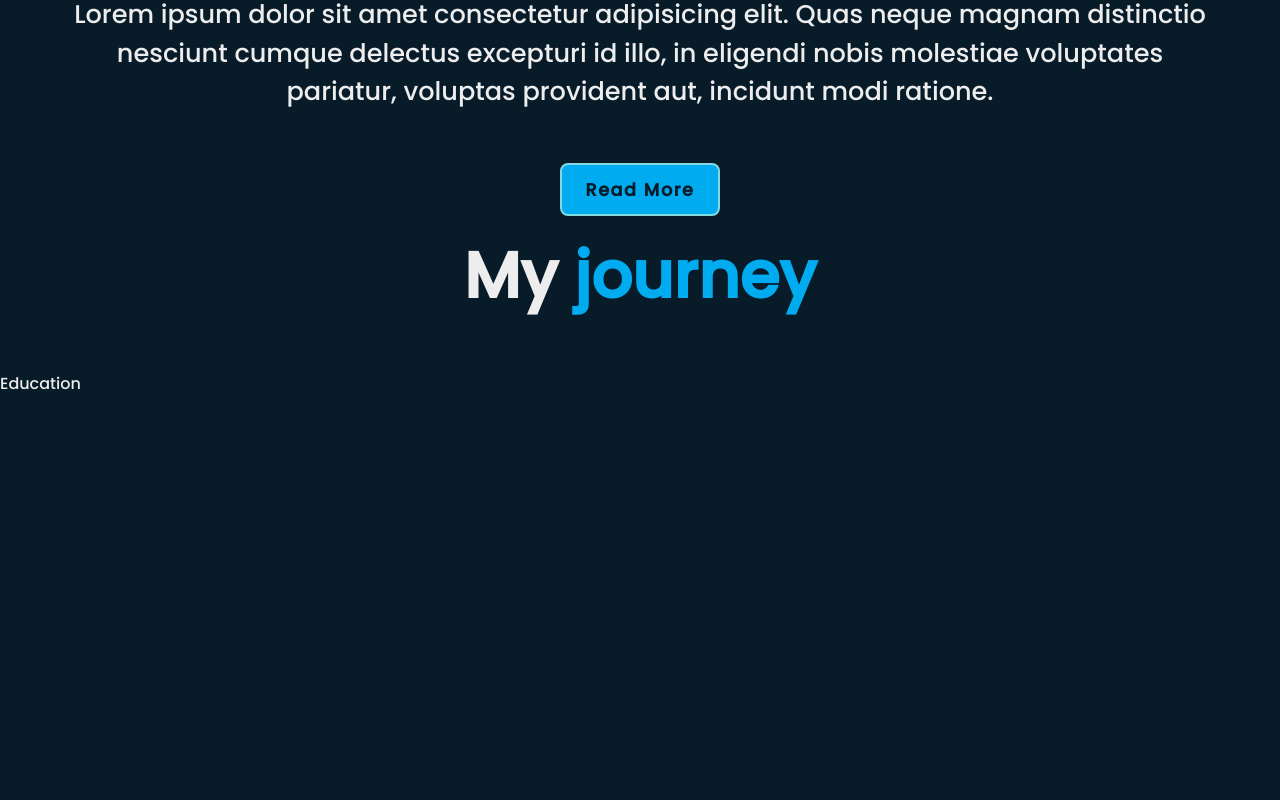
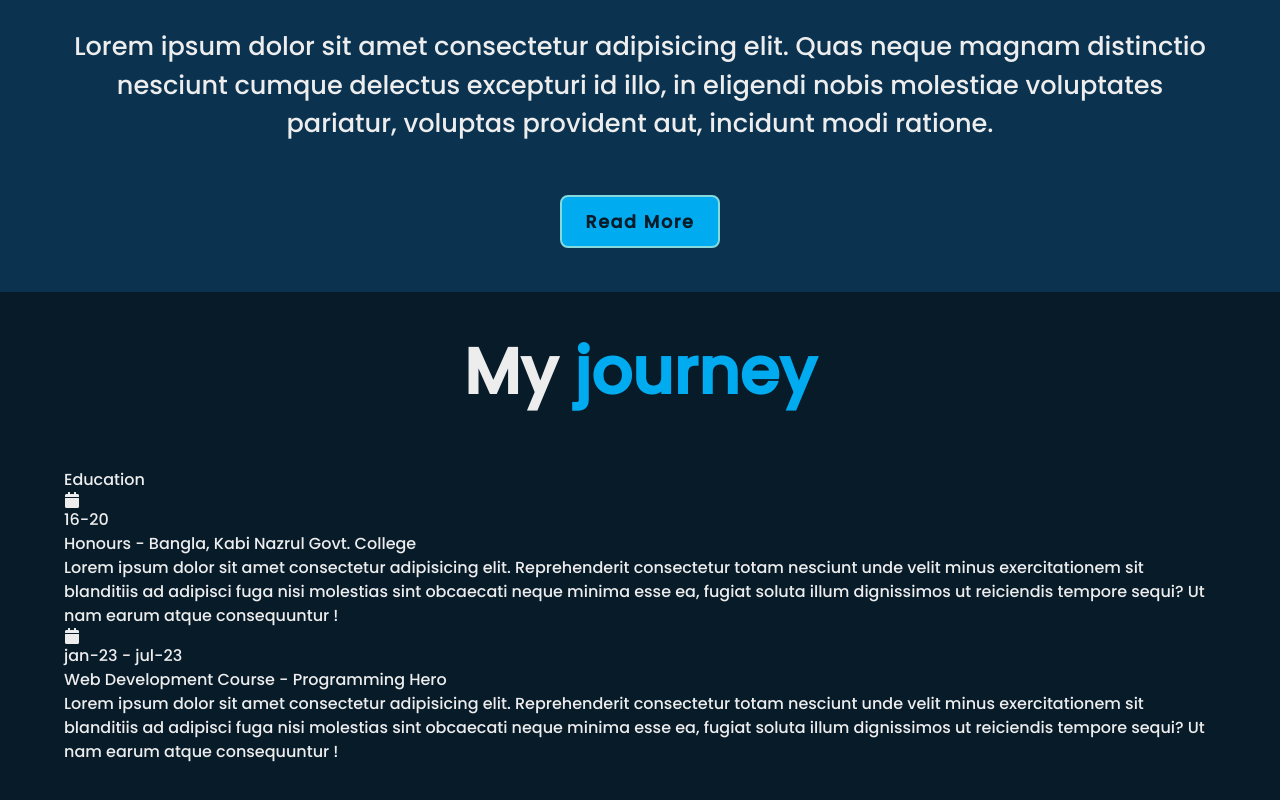
Before and after one commit to HimaloyAshis/portfolio-ab, a React (Vite) app: page / in a window 1280 px wide. Shown: the part 1392-2192 px from the top of the page. Before the commit the page ends 1788 px from the top, so only its background shows below. Built offline with nearby package versions, Linux system fonts and the light colour scheme.

Commit message:
education added

```diff
--- a/src/Page/Home/Home.css
+++ b/src/Page/Home/Home.css
@@ -215,7 +215,8 @@
 }
 
 .about{
-    padding: 0 5%;
+    padding: 2rem 5%;
+    background: #0b3350;
     display: flex;
     justify-content: center;
     align-items: center;
@@ -290,3 +291,24 @@ span{
 .btn-box.btns a{
     background: var(--second-bg-color);
 }
+
+.education{
+    padding: 0 5%;
+    display: flex;
+    flex-direction: column;
+    justify-content: center;
+    align-items: center;
+    min-height: auto;
+    padding-bottom: 5rem;
+    padding-top: 2rem;
+}
+
+.education .education-row{
+    display: flex;
+    flex-wrap: wrap;
+    gap: 5rem;
+}
+
+.education-row .education-column{
+
+}
--- a/src/Page/Home/Home.jsx
+++ b/src/Page/Home/Home.jsx
@@ -1,7 +1,7 @@
 import React from 'react';
 import './Home.css'
 import { Link } from 'react-router-dom';
-import { FaBars, FaBeer, FaFacebook, FaGithub, FaLinkedin } from 'react-icons/fa';
+import { FaBars, FaBeer, FaCalendar, FaFacebook, FaGithub, FaLinkedin } from 'react-icons/fa';
 
 const Home = () => {
     return (
@@ -14,6 +14,7 @@ const Home = () => {
                 <nav className='navbar'>
                     <a href="#home">Home</a>
                     <a href="#about" className='active'>About</a>
+                    <a href="#education">Education</a>
                     <a href="#work">Work</a>
                     <a href="#portfolio">Portfolio</a>
                     <a href="#get in touch">Get in touch</a>
@@ -68,11 +69,19 @@ const Home = () => {
                         <div className="education-box">
                             <div className="education-content">
                                 <div className="content">
-                                    <div className='year'>
-
-                                    </div>
+                                    <div className="year"><FaCalendar></FaCalendar>16-20</div>
+                                    <h3>Honours - Bangla, Kabi Nazrul Govt. College</h3>
+                                    <p>Lorem ipsum dolor sit amet consectetur adipisicing elit. Reprehenderit consectetur totam nesciunt unde velit minus exercitationem sit blanditiis ad adipisci fuga nisi molestias sint obcaecati neque minima esse ea, fugiat soluta illum dignissimos ut reiciendis tempore sequi? Ut nam earum atque consequuntur !</p>
                                 </div>
                             </div>
+                            <div className="education-content">
+                                <div className="content">
+                                    <div className="year"><FaCalendar></FaCalendar>jan-23 - jul-23</div>
+                                    <h3>Web Development Course - Programming Hero</h3>
+                                    <p>Lorem ipsum dolor sit amet consectetur adipisicing elit. Reprehenderit consectetur totam nesciunt unde velit minus exercitationem sit blanditiis ad adipisci fuga nisi molestias sint obcaecati neque minima esse ea, fugiat soluta illum dignissimos ut reiciendis tempore sequi? Ut nam earum atque consequuntur !</p>
+                                </div>
+                            </div>
+
                         </div>
                     </div>
                 </div>
```
